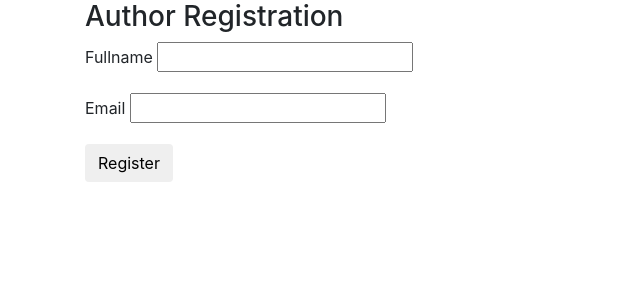
After one commit to barkam75/flask_blog, a Python web app: template templates/author/register.html in a window 1280 px wide. The commit adds this page. Shown: the top 300 px of the page, without its empty margins (0-640 px from the left). Run offline with Jinja, Linux system fonts and the light colour scheme; the template is opened without the code that fills it, so the values that code supplies are empty, except form fields; form fields are guessed from the names that the template uses; some libraries are stand-ins or nearby versions.

Commit message:
WT Forms working

```diff
--- a/requirements.txt
+++ b/requirements.txt
@@ -1,4 +1,5 @@
 flask
 pymysql
 flask-sqlalchemy
-Flask-script
+flask-script
+flask-wtf
--- /dev/null
+++ b/templates/author/register.html
@@ -0,0 +1,37 @@
+{% extends "base.html" %}
+{% block title%} Author Register {% endblock %}
+{% block content %}
+<div class="row">
+    <div class="col-md-offset-3 col-md-6">
+        <h3>Author Registration</h3>
+        <form method="POST" action="{{ url_for('register') }}" role="form">
+            {{ form.hidden_tag() }}
+            <div class="form-group">
+                {{ form.fullname.label }}
+                {{ form.fullname|safe }}
+
+                {% if form.fullname.errors %}
+                <ul class="text-danger">
+                    {% for error in form.fullname.errors %}
+                    <li>{{error}}</li>
+                    {%endfor %}
+                </ul>
+                {% endif %}
+            </div>
+            <div class="form-group">
+                {{ form.email.label }}
+                {{ form.email|safe }}
+
+                {% if form.email.errors %}
+                <ul class="text-danger">
+                    {% for error in form.email.errors %}
+                    <li>{{error}}</li>
+                    {%endfor %}
+                </ul>
+                {% endif %}
+            </div>
+
+            <button type="submit" class="btn btn-default">Register</button>
+        </form>
+</div>
+{%endblock%}
--- a/templates/base.html
+++ b/templates/base.html
@@ -10,7 +10,7 @@
     </head>
     <body>
         <div class="container">
-            {%block content%}{%endblock}
+            {%block content%}{%endblock%}
         </div>
         <!-- jQuery for Bootstrap -->
         <script  src="https://code.jquery.com/jquery-3.3.1.min.js" integrity="sha256-FgpCb/KJQlLNfOu91ta32o/NMZxltwRo8QtmkMRdAu8=" crossorigin="anonymous"></script>
```
Also changed, not shown: author/form.py (added, +16 -0 lines), author/views.py (+14 -0 lines), settings.py (added, +11 -0 lines).
